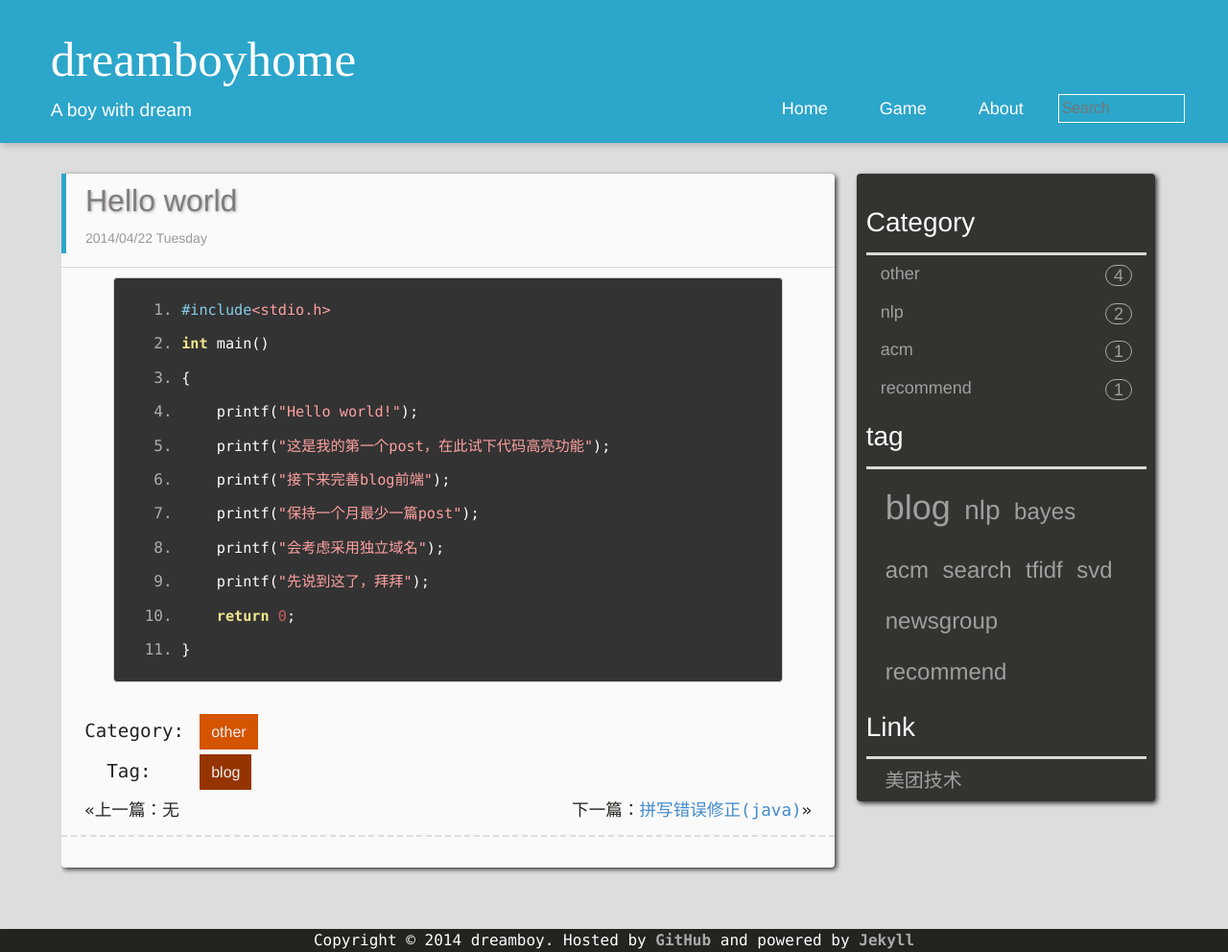
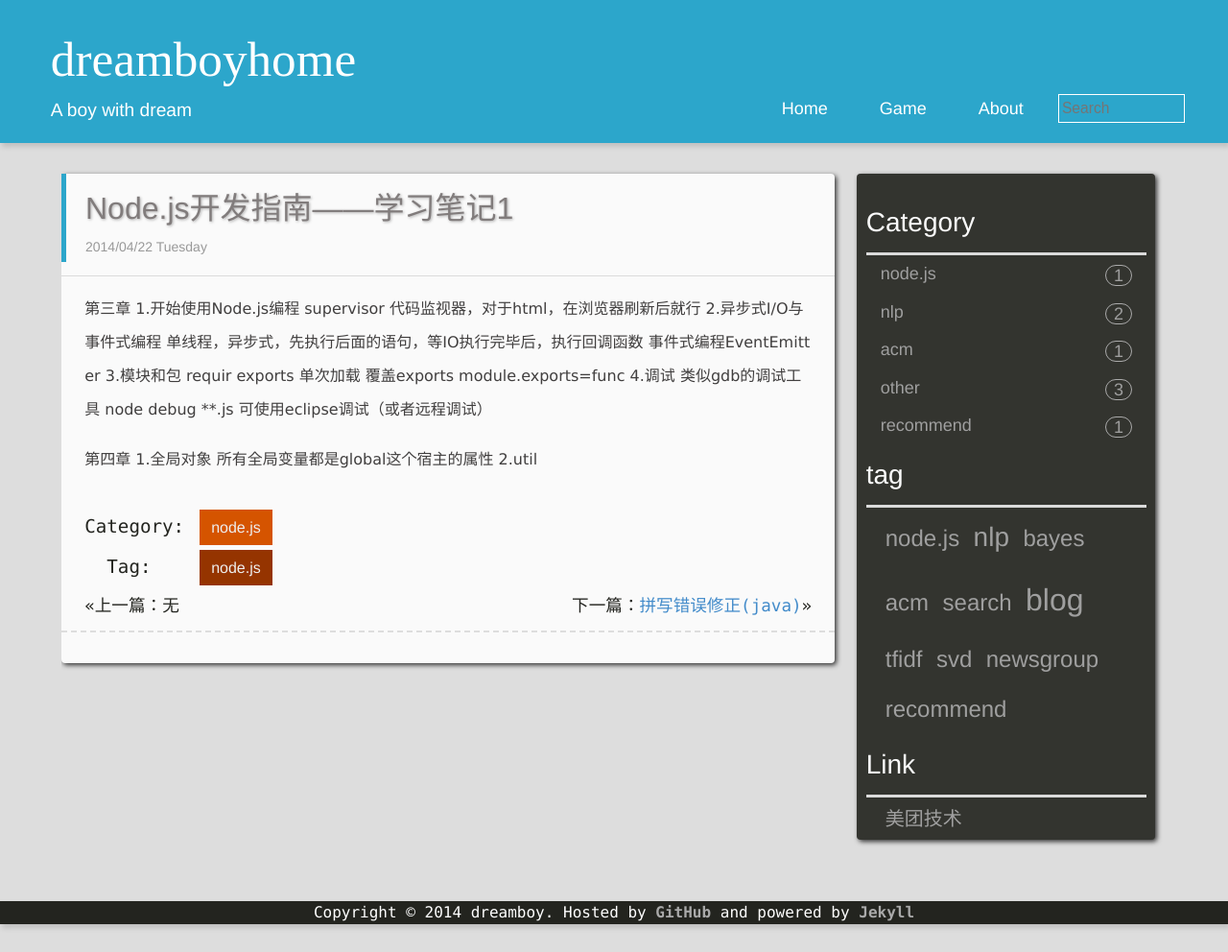
Before and after one commit to dreamboy127/dreamboy.info, a Jekyll site: the page built from _posts/2014-04-22-Hello-world.md, in a window 1280 px wide. Shown: the whole page at 96% size. Built offline with Jekyll 4.4.1, drawn with Linux system fonts in a browser that asks for light colours; Markdown is read by kramdown in place of the engine named in the settings; comment, search, counter and statistics services are not loaded.

````diff
--- a/_posts/2014-04-22-Hello-world.md
+++ b/_posts/2014-04-22-Hello-world.md
@@ -1,21 +1,23 @@
 ---
 layout: post
-title:  Hello world
-categories: [other]
-tags: [blog]
-description: hello world,hello github,hello new blog
+title:  Node.js开发指南——学习笔记1
+categories: [node.js]
+tags: [node.js]
+description: node.js学习
 ---
 
-```c
-#include<stdio.h>
-int main()
-{
-    printf("Hello world!");
-    printf("这是我的第一个post，在此试下代码高亮功能");
-    printf("接下来完善blog前端");
-    printf("保持一个月最少一篇post");
-    printf("会考虑采用独立域名");
-    printf("先说到这了，拜拜");
-    return 0;
-}
-```
+第三章
+1.开始使用Node.js编程
+supervisor 代码监视器，对于html，在浏览器刷新后就行
+2.异步式I/O与事件式编程
+单线程，异步式，先执行后面的语句，等IO执行完毕后，执行回调函数
+事件式编程EventEmitter
+3.模块和包
+requir exports 单次加载 覆盖exports module.exports=func
+4.调试
+类似gdb的调试工具 node debug **.js 可使用eclipse调试（或者远程调试）
+
+第四章
+1.全局对象
+所有全局变量都是global这个宿主的属性
+2.util
````
Also changed, not shown: _posts/2014-05-11-GoodBook.md (+3 -0 lines), 3 other files.
